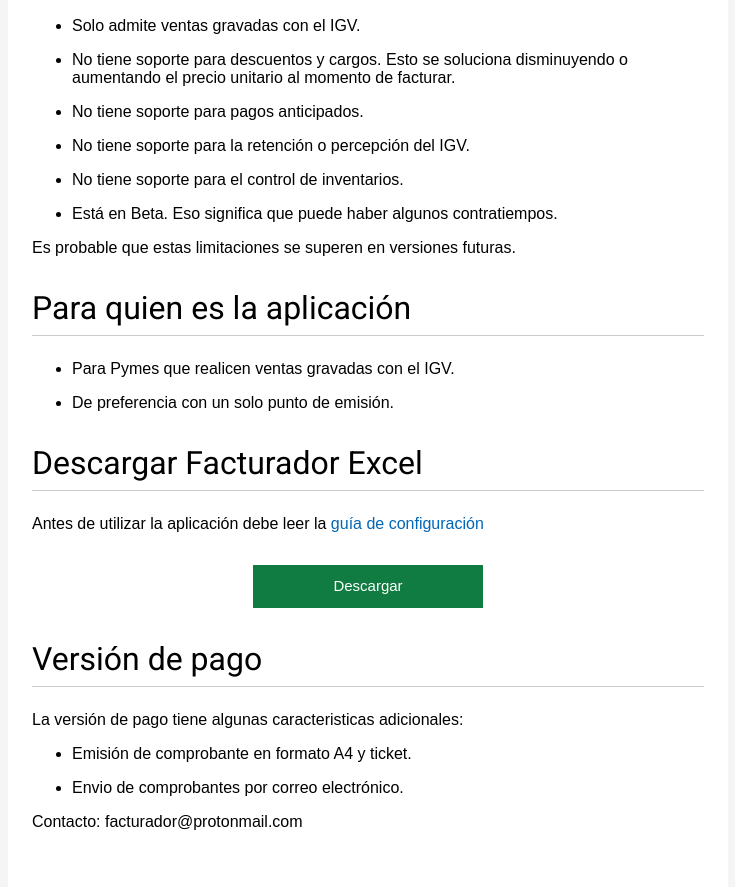
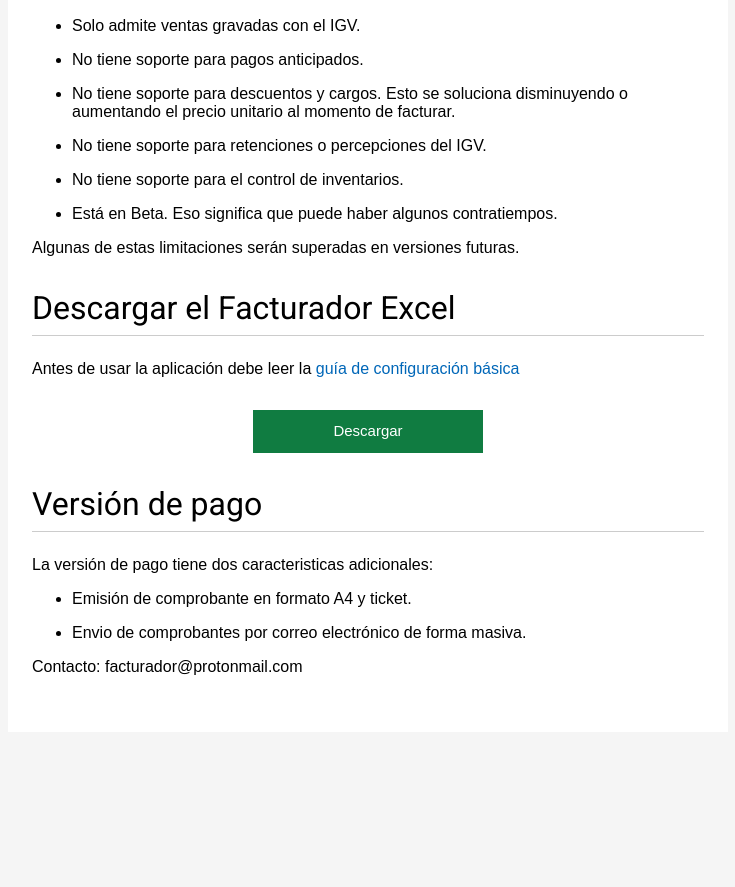
Before and after one commit to PartidaDoble/partidadoble.github.io, a plain HTML site: page docs/pages/facturador.html in a window 1280 px wide. Shown: the part 500-1387 px from the top of the page, without its empty margins (272-1007 px from the left). After the commit the page ends 1232 px from the top, so only its background shows below. Drawn offline with Linux system fonts and the light colour scheme.

Commit message:
Update content

```diff
--- a/docs/pages/facturador.html
+++ b/docs/pages/facturador.html
@@ -36,21 +36,21 @@
     </section>
 
     <section>
-      <h2>Restricciones y limitaciones de la aplicación</h2>
+      <h2>Limitaciones de la aplicación</h2>
 
       <ul>
         <li>
           Solo admite ventas gravadas con el IGV.
         </li>
         <li>
+          No tiene soporte para pagos anticipados.
+        </li>
+        <li>
           No tiene soporte para descuentos y cargos. Esto se soluciona disminuyendo
           o aumentando el precio unitario al momento de facturar.
         </li>
         <li>
-          No tiene soporte para pagos anticipados.
-        </li>
-        <li>
-          No tiene soporte para la retención o percepción del IGV.
+          No tiene soporte para retenciones o percepciones del IGV.
         </li>
         <li>
           No tiene soporte para el control de inventarios.
@@ -60,36 +60,28 @@
         </li>
       </ul>
 
-      <p>Es probable que estas limitaciones se superen en versiones futuras.</p>
+      <p>Algunas de estas limitaciones serán superadas en versiones futuras.</p>
     </section>
 
     <section>
-      <h2>Para quien es la aplicación</h2>
+      <h2>Descargar el Facturador Excel</h2>
 
-      <ul>
-        <li>
-          Para Pymes que realicen ventas gravadas con el IGV.
-        </li>
-        <li>
-          De preferencia con un solo punto de emisión.
-        </li>
-      </ul>
-    </section>
-
-    <section>
-      <h2>Descargar Facturador Excel</h2>
-
-      <p>Antes de utilizar la aplicación debe leer la <a href="#">guía de configuración</a></p>
+      <p>
+        Antes de usar la aplicación debe leer la
+        <a href="https://victorze.notion.site/Configuraci-n-b-sica-e10700483f1c4aa7804806139accf86f" target="_blank">
+          guía de configuración básica
+        </a>
+      </p>
 
       <a href="#" class="download-button">Descargar</a>
     </section>
 
     <section>
       <h2>Versión de pago</h2>
-        <p>La versión de pago tiene algunas caracteristicas adicionales:</p>
+        <p>La versión de pago tiene dos caracteristicas adicionales:</p>
         <ul>
           <li>Emisión de comprobante en formato A4 y ticket.</li>
-          <li>Envio de comprobantes por correo electrónico.</li>
+          <li>Envio de comprobantes por correo electrónico de forma masiva.</li>
         </ul>
         <p>Contacto: facturador@protonmail.com</p>
     </section>
```
